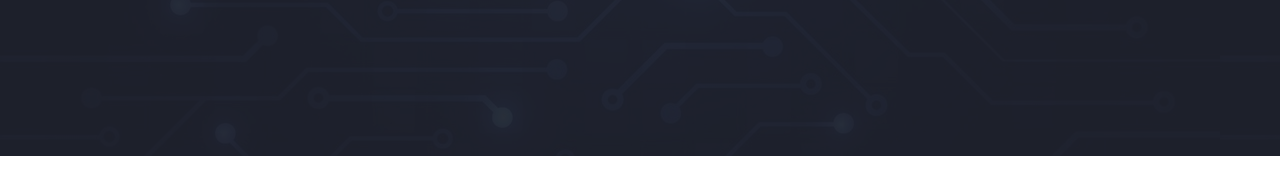
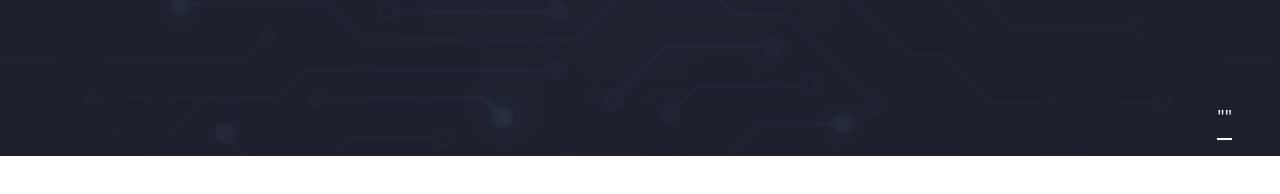
Before and after one commit to OndrejLosensky/virtual-keyboard, a React (Create React App) app: page / in a window 1280 px wide. Shown: the part 644-838 px from the top of the page. Built offline with nearby package versions, Linux system fonts and the light colour scheme; the HTML template or start-up script is replaced by a standard one.

Commit message:
posunutí stisknuté klávesy do dolního rohu

```diff
--- a/src/components/keyboard/Keyboard.js
+++ b/src/components/keyboard/Keyboard.js
@@ -9,7 +9,7 @@ import refreshIcon from "../../assets/refreshIcon.png"
 
 const Keyboard = () => {
 
-  const [x, setX] = useState('');
+  const [setX] = useState('');
   const [clickedKeys, setClickedKeys] = useState([]);
   const [buttonColors, setButtonColors] = useState({});
   const [inputValue, setInputValue] = useState('');
@@ -49,8 +49,9 @@ const Keyboard = () => {
     }
   };
 
-  const logKeyPressed = (key) => {
+  const logKeyPressed = (key, x) => {
     console.log(`Stisknutá klávesa: ${key}`);
+    console.log(`Virtuální klávesa: ${x}`);
   };
 
   useEffect(() => {
@@ -216,10 +217,14 @@ const Keyboard = () => {
                         </div>
 
                         </div>
+                          <div className="text-foreColorWhite absolute bottom-0 right-0 flex flex-row">
+                            <div className="mb-4 mr-12">
+                              <DisplayKey/>
+                            </div>
+                          </div>
 
+                </div>
 
-
-                        </div>
 
         </div>
     )
```
